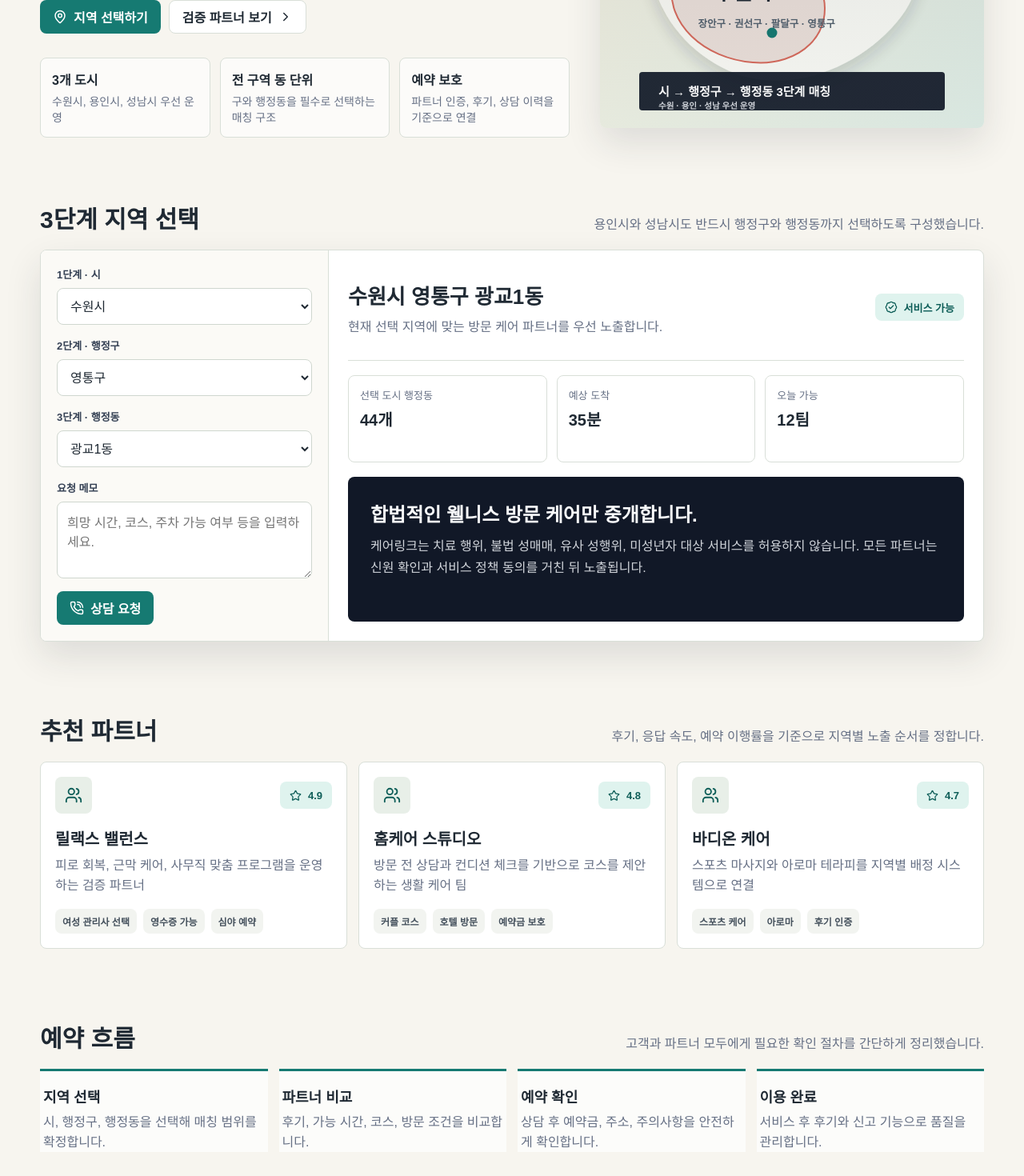
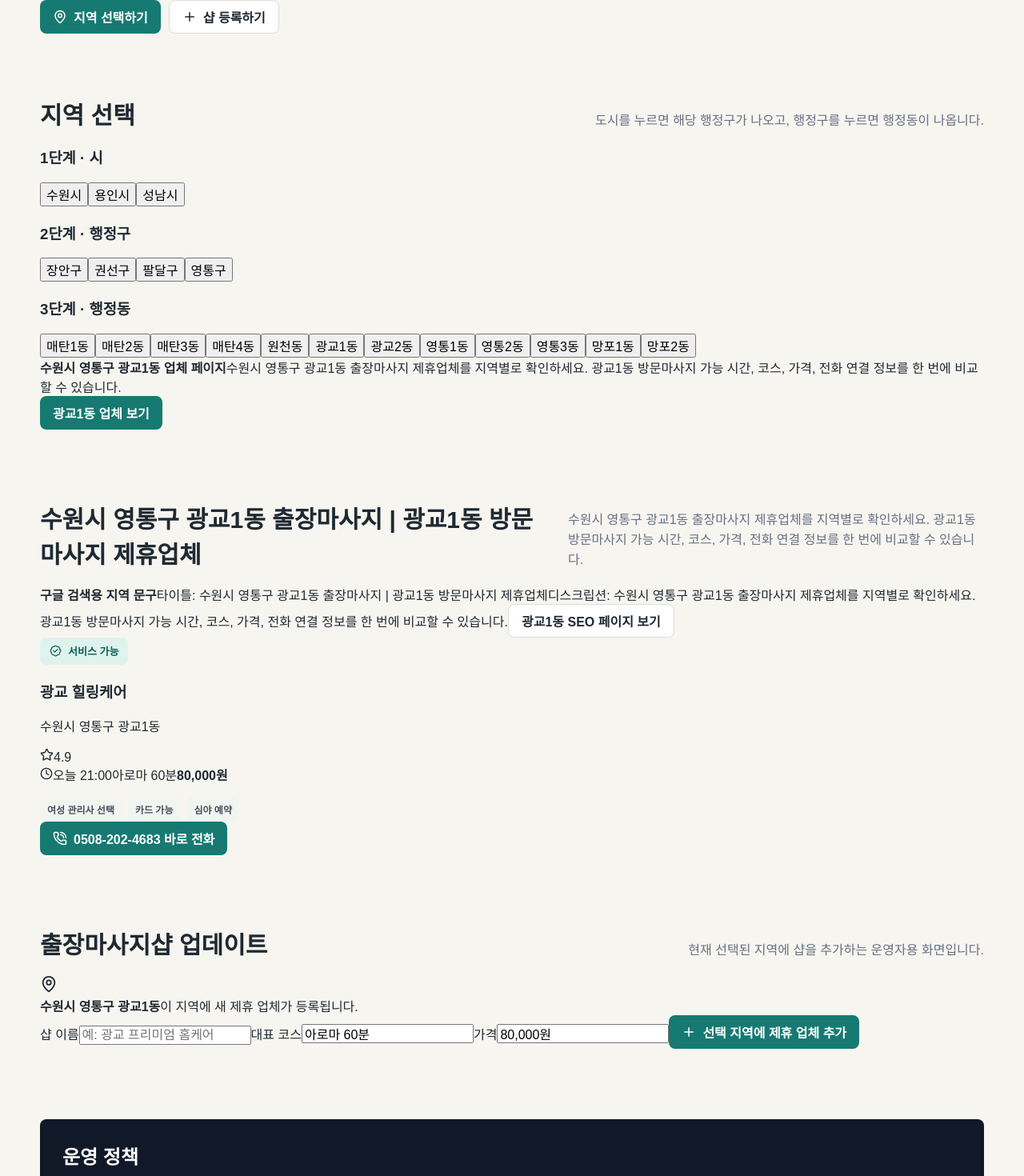
Before and after one commit to guhara1/massage, a Next.js app in the folder codex-https-vercel-com-1-2/: page / in a window 1280 px wide. Shown: the part 500-1970 px from the top of the page at 80% size. Built offline with nearby package versions, Linux system fonts and the light colour scheme.

Commit message:
Update regional affiliate marketplace page

```diff
--- a/codex-https-vercel-com-1-2/src/app/page.tsx
+++ b/codex-https-vercel-com-1-2/src/app/page.tsx
@@ -1,21 +1,12 @@
 "use client";
 
-import {
-  BadgeCheck,
-  CalendarClock,
-  ChevronRight,
-  ClipboardCheck,
-  MapPin,
-  PhoneCall,
-  Search,
-  ShieldCheck,
-  Sparkles,
-  Star,
-  Users,
-} from "lucide-react";
-import { useMemo, useState } from "react";
+import { BadgeCheck, Building2, Clock, MapPin, PhoneCall, Plus, Search, ShieldCheck, Sparkles, Star } from "lucide-react";
+import { useEffect, useMemo, useState } from "react";
 
 type RegionData = Record<string, Record<string, string[]>>;
+type Shop = { id: number; name: string; city: string; district: string; neighborhood: string; course: string; price: string; available: string; rating: string; tags: string[] };
+
+const phoneNumber = "0508-202-4683";
 
 const regions: RegionData = {
   수원시: {
@@ -36,284 +27,102 @@ const regions: RegionData = {
   },
 };
 
-const providers = [
-  {
-    name: "릴랙스 밸런스",
-    score: "4.9",
-    copy: "피로 회복, 근막 케어, 사무직 맞춤 프로그램을 운영하는 검증 파트너",
-    tags: ["여성 관리사 선택", "영수증 가능", "심야 예약"],
-  },
-  {
-    name: "홈케어 스튜디오",
-    score: "4.8",
-    copy: "방문 전 상담과 컨디션 체크를 기반으로 코스를 제안하는 생활 케어 팀",
-    tags: ["커플 코스", "호텔 방문", "예약금 보호"],
-  },
-  {
-    name: "바디온 케어",
-    score: "4.7",
-    copy: "스포츠 마사지와 아로마 테라피를 지역별 배정 시스템으로 연결",
-    tags: ["스포츠 케어", "아로마", "후기 인증"],
-  },
+const starterShops: Shop[] = [
+  { id: 1, name: "광교 힐링케어", city: "수원시", district: "영통구", neighborhood: "광교1동", course: "아로마 60분", price: "80,000원", available: "오늘 21:00", rating: "4.9", tags: ["여성 관리사 선택", "카드 가능", "심야 예약"] },
+  { id: 2, name: "인계 바디케어", city: "수원시", district: "팔달구", neighborhood: "인계동", course: "스포츠 90분", price: "110,000원", available: "오늘 22:30", rating: "4.8", tags: ["후기 인증", "호텔 방문", "주차 안내"] },
+  { id: 3, name: "동백 홈테라피", city: "용인시", district: "기흥구", neighborhood: "동백1동", course: "릴랙스 70분", price: "90,000원", available: "내일 00:30", rating: "4.7", tags: ["커플 코스", "예약금 보호", "전화 응답 빠름"] },
+  { id: 4, name: "분당 프리미엄 케어", city: "성남시", district: "분당구", neighborhood: "정자동", course: "아로마 90분", price: "120,000원", available: "오늘 23:00", rating: "4.9", tags: ["프리미엄", "후기 인증", "영수증 가능"] },
 ];
 
 export default function Home() {
   const [city, setCity] = useState("수원시");
+  const [district, setDistrict] = useState("영통구");
+  const [neighborhood, setNeighborhood] = useState("광교1동");
+  const [shops, setShops] = useState<Shop[]>(starterShops);
+  const [shopName, setShopName] = useState("");
+  const [shopCourse, setShopCourse] = useState("아로마 60분");
+  const [shopPrice, setShopPrice] = useState("80,000원");
+
   const districts = useMemo(() => Object.keys(regions[city]), [city]);
-  const [district, setDistrict] = useState("영통구");
-  const neighborhoods = regions[city][district] ?? regions[city][districts[0]];
-  const [neighborhood, setNeighborhood] = useState("광교1동");
+  const neighborhoods = regions[city][district] ?? [];
+  const visibleShops = shops.filter((shop) => shop.city === city && shop.district === district && shop.neighborhood === neighborhood);
+  const affiliateShops = visibleShops.length ? visibleShops : createLocalAffiliates(city, district, neighborhood);
+  const seoTitle = `${city} ${district} ${neighborhood} 출장마사지 | ${neighborhood} 방문마사지 제휴업체`;
+  const seoDescription = `${city} ${district} ${neighborhood} 출장마사지 제휴업체를 지역별로 확인하세요. ${neighborhood} 방문마사지 가능 시간, 코스, 가격, 전화 연결 정보를 한 번에 비교할 수 있습니다.`;
+  const areaPagePath = `/area/${city}/${district}/${neighborhood}`;
 
-  const totalNeighborhoods = useMemo(
-    () =>
-      Object.values(regions[city]).reduce(
-        (total, items) => total + items.length,
-        0,
-      ),
-    [city],
-  );
+  useEffect(() => {
+    document.title = seoTitle;
+    document.querySelector('meta[name="description"]')?.setAttribute("content", seoDescription);
+  }, [seoTitle, seoDescription]);
 
-  function handleCity(nextCity: string) {
-    const nextDistrict = Object.keys(regions[nextCity])[0];
+  function selectCity(nextCity: string) {
+    const firstDistrict = Object.keys(regions[nextCity])[0];
     setCity(nextCity);
-    setDistrict(nextDistrict);
-    setNeighborhood(regions[nextCity][nextDistrict][0]);
+    setDistrict(firstDistrict);
+    setNeighborhood(regions[nextCity][firstDistrict][0]);
   }
 
-  function handleDistrict(nextDistrict: string) {
+  function selectDistrict(nextDistrict: string) {
     setDistrict(nextDistrict);
     setNeighborhood(regions[city][nextDistrict][0]);
+  }
+
+  function addShop() {
+    if (!shopName.trim()) return;
+    setShops((current) => [{ id: Date.now(), name: shopName.trim(), city, district, neighborhood, course: shopCourse, price: shopPrice, available: "오늘 전화 예약 가능", rating: "신규", tags: ["신규 등록", "관리자 확인 필요", "지역 노출"] }, ...current]);
+    setShopName("");
   }
 
   return (
     <main className="page">
       <header className="topbar">
         <div className="topbar-inner">
-          <a className="brand" href="#top" aria-label="케어링크 홈">
-            <span className="brand-mark">
-              <Sparkles size={18} aria-hidden="true" />
-            </span>
-            케어링크
-          </a>
-          <nav className="nav" aria-label="주요 메뉴">
-            <a href="#area">지역 선택</a>
-            <a href="#providers">파트너</a>
-            <a href="#process">예약 흐름</a>
-            <a className="nav-cta" href="#area">
-              <Search size={16} aria-hidden="true" />
-              매칭 시작
-            </a>
-          </nav>
+          <a className="brand" href="#top" aria-label="케어링크 홈"><span className="brand-mark"><Sparkles size={18} /></span>케어링크</a>
+          <nav className="nav"><a href="#area">지역 찾기</a><a href="#shops">샵 목록</a><a href="#admin">샵 등록</a><a className="nav-cta" href="#area"><Search size={16} />매칭 시작</a></nav>
         </div>
       </header>
 
-      <section className="hero" id="top">
+      <section className="hero platform-hero" id="top">
         <div>
-          <p className="eyebrow">수원 · 용인 · 성남 3단계 지역 매칭</p>
-          <h1>동네까지 정확하게 연결하는 출장마사지 중개 플랫폼</h1>
-          <p className="hero-copy">
-            시, 행정구, 행정동을 선택하면 가능한 방문 케어 파트너와 예상 도착
-            시간, 예약 가능 코스를 한 화면에서 확인할 수 있습니다.
-          </p>
-          <div className="hero-actions">
-            <a className="primary-button" href="#area">
-              <MapPin size={18} aria-hidden="true" />
-              지역 선택하기
-            </a>
-            <a className="secondary-button" href="#providers">
-              검증 파트너 보기
-              <ChevronRight size={18} aria-hidden="true" />
-            </a>
-          </div>
-          <div className="trust-row" aria-label="서비스 핵심 지표">
-            <div className="trust-item">
-              <strong>3개 도시</strong>
-              <span>수원시, 용인시, 성남시 우선 운영</span>
-            </div>
-            <div className="trust-item">
-              <strong>전 구역 동 단위</strong>
-              <span>구와 행정동을 필수로 선택하는 매칭 구조</span>
-            </div>
-            <div className="trust-item">
-              <strong>예약 보호</strong>
-              <span>파트너 인증, 후기, 상담 이력을 기준으로 연결</span>
-            </div>
-          </div>
+          <p className="eyebrow">수원 · 용인 · 성남 출장마사지 지역 중개</p>
+          <h1>지역을 누르면 구와 동, 가능한 샵이 바로 나옵니다</h1>
+          <p className="hero-copy">고객은 원하는 도시와 동네를 빠르게 고르고, 운영자는 출장마사지샵을 지역별로 등록해 노출할 수 있는 구조입니다.</p>
+          <div className="hero-actions"><a className="primary-button" href="#area"><MapPin size={18} />지역 선택하기</a><a className="secondary-button" href="#admin"><Plus size={18} />샵 등록하기</a></div>
         </div>
-        <div className="hero-visual" aria-label="경기 남부 서비스 지역 지도" />
+        <div className="quick-panel"><span className="panel-label">빠른 도시 선택</span><div className="city-buttons">{Object.keys(regions).map((item) => <button className={item === city ? "city-button active" : "city-button"} key={item} onClick={() => selectCity(item)} type="button"><Building2 size={19} />{item}</button>)}</div><div className="quick-result"><strong>{city}</strong><span>{district} · {neighborhood}</span><small>{affiliateShops.length}개 제휴 업체 노출 중</small></div></div>
       </section>
 
       <section className="section" id="area">
-        <div className="section-heading">
-          <h2>3단계 지역 선택</h2>
-          <p>
-            용인시와 성남시도 반드시 행정구와 행정동까지 선택하도록 구성했습니다.
-          </p>
+        <div className="section-heading"><h2>지역 선택</h2><p>도시를 누르면 해당 행정구가 나오고, 행정구를 누르면 행정동이 나옵니다.</p></div>
+        <div className="region-board">
+          <div className="region-column"><h3>1단계 · 시</h3>{Object.keys(regions).map((item) => <button className={item === city ? "region-button active" : "region-button"} key={item} onClick={() => selectCity(item)} type="button">{item}</button>)}</div>
+          <div className="region-column"><h3>2단계 · 행정구</h3>{districts.map((item) => <button className={item === district ? "region-button active" : "region-button"} key={item} onClick={() => selectDistrict(item)} type="button">{item}</button>)}</div>
+          <div className="region-column wide"><h3>3단계 · 행정동</h3><div className="dong-grid">{neighborhoods.map((item) => <button className={item === neighborhood ? "dong-button active" : "dong-button"} key={item} onClick={() => setNeighborhood(item)} type="button">{item}</button>)}</div></div>
         </div>
-
-        <div className="selector-shell">
-          <form className="selector-panel">
-            <div className="field">
-              <label htmlFor="city">1단계 · 시</label>
-              <select
-                id="city"
-                value={city}
-                onChange={(event) => handleCity(event.target.value)}
-              >
-                {Object.keys(regions).map((item) => (
-                  <option key={item}>{item}</option>
-                ))}
-              </select>
-            </div>
-            <div className="field">
-              <label htmlFor="district">2단계 · 행정구</label>
-              <select
-                id="district"
-                value={district}
-                onChange={(event) => handleDistrict(event.target.value)}
-              >
-                {districts.map((item) => (
-                  <option key={item}>{item}</option>
-                ))}
-              </select>
-            </div>
-            <div className="field">
-              <label htmlFor="neighborhood">3단계 · 행정동</label>
-              <select
-                id="neighborhood"
-                value={neighborhood}
-                onChange={(event) => setNeighborhood(event.target.value)}
-              >
-                {neighborhoods.map((item) => (
-                  <option key={item}>{item}</option>
-                ))}
-              </select>
-            </div>
-            <div className="field">
-              <label htmlFor="request">요청 메모</label>
-              <textarea
-                id="request"
-                placeholder="희망 시간, 코스, 주차 가능 여부 등을 입력하세요."
-              />
-            </div>
-            <button className="primary-button" type="button">
-              <PhoneCall size={18} aria-hidden="true" />
-              상담 요청
-            </button>
-          </form>
-
-          <div className="summary-panel">
-            <div className="selected-area">
-              <div>
-                <h3>
-                  {city} {district} {neighborhood}
-                </h3>
-                <p>현재 선택 지역에 맞는 방문 케어 파트너를 우선 노출합니다.</p>
-              </div>
-              <span className="status-pill">
-                <BadgeCheck size={16} aria-hidden="true" />
-                서비스 가능
-              </span>
-            </div>
-
-            <div className="detail-grid">
-              <div className="metric">
-                <span>선택 도시 행정동</span>
-                <strong>{totalNeighborhoods}개</strong>
-              </div>
-              <div className="metric">
-                <span>예상 도착</span>
-                <strong>35분</strong>
-              </div>
-              <div className="metric">
-                <span>오늘 가능</span>
-                <strong>12팀</strong>
-              </div>
-            </div>
-
-            <div className="notice">
-              <h2>합법적인 웰니스 방문 케어만 중개합니다.</h2>
-              <p>
-                케어링크는 치료 행위, 불법 성매매, 유사 성행위, 미성년자 대상
-                서비스를 허용하지 않습니다. 모든 파트너는 신원 확인과 서비스
-                정책 동의를 거친 뒤 노출됩니다.
-              </p>
-            </div>
-          </div>
-        </div>
+        <div className="area-action-panel"><div><strong>{city} {district} {neighborhood} 업체 페이지</strong><span>{seoDescription}</span></div><a className="primary-button" href={areaPagePath}>{neighborhood} 업체 보기</a></div>
       </section>
 
-      <section className="section" id="providers">
-        <div className="section-heading">
-          <h2>추천 파트너</h2>
-          <p>후기, 응답 속도, 예약 이행률을 기준으로 지역별 노출 순서를 정합니다.</p>
-        </div>
-        <div className="provider-grid">
-          {providers.map((provider) => (
-            <article className="provider-card" key={provider.name}>
-              <div className="provider-top">
-                <span className="provider-avatar">
-                  <Users size={22} aria-hidden="true" />
-                </span>
-                <span className="status-pill">
-                  <Star size={15} aria-hidden="true" />
-                  {provider.score}
-                </span>
-              </div>
-              <h3>{provider.name}</h3>
-              <p>{provider.copy}</p>
-              <div className="tag-row">
-                {provider.tags.map((tag) => (
-                  <span className="tag" key={tag}>
-                    {tag}
-                  </span>
-                ))}
-              </div>
-            </article>
-          ))}
-        </div>
+      <section className="section" id="shops">
+        <div className="section-heading"><h2>{seoTitle}</h2><p>{seoDescription}</p></div>
+        <div className="seo-panel"><strong>구글 검색용 지역 문구</strong><span>타이틀: {seoTitle}</span><span>디스크립션: {seoDescription}</span><a className="secondary-button seo-link" href={areaPagePath}>{neighborhood} SEO 페이지 보기</a></div>
+        <div className="shop-list">{affiliateShops.map((shop) => <article className="shop-card" key={shop.id}><div className="shop-main"><div><span className="status-pill"><BadgeCheck size={15} />서비스 가능</span><h3>{shop.name}</h3><p>{shop.city} {shop.district} {shop.neighborhood}</p></div><div className="rating"><Star size={17} />{shop.rating}</div></div><div className="shop-meta"><span><Clock size={16} />{shop.available}</span><span>{shop.course}</span><strong>{shop.price}</strong></div><div className="tag-row">{shop.tags.map((tag) => <span className="tag" key={tag}>{tag}</span>)}</div><a className="primary-button" href={`tel:${phoneNumber.replaceAll("-", "")}`}><PhoneCall size={18} />{phoneNumber} 바로 전화</a></article>)}</div>
       </section>
 
-      <section className="section" id="process">
-        <div className="section-heading">
-          <h2>예약 흐름</h2>
-          <p>고객과 파트너 모두에게 필요한 확인 절차를 간단하게 정리했습니다.</p>
-        </div>
-        <div className="steps">
-          <div className="step">
-            <strong>지역 선택</strong>
-            <p>시, 행정구, 행정동을 선택해 매칭 범위를 확정합니다.</p>
-          </div>
-          <div className="step">
-            <strong>파트너 비교</strong>
-            <p>후기, 가능 시간, 코스, 방문 조건을 비교합니다.</p>
-          </div>
-          <div className="step">
-            <strong>예약 확인</strong>
-            <p>상담 후 예약금, 주소, 주의사항을 안전하게 확인합니다.</p>
-          </div>
-          <div className="step">
-            <strong>이용 완료</strong>
-            <p>서비스 후 후기와 신고 기능으로 품질을 관리합니다.</p>
-          </div>
-        </div>
+      <section className="section" id="admin">
+        <div className="section-heading"><h2>출장마사지샵 업데이트</h2><p>현재 선택된 지역에 샵을 추가하는 운영자용 화면입니다.</p></div>
+        <div className="admin-panel"><div className="admin-current"><MapPin size={22} /><div><strong>{city} {district} {neighborhood}</strong><span>이 지역에 새 제휴 업체가 등록됩니다.</span></div></div><div className="admin-form"><label>샵 이름<input value={shopName} onChange={(event) => setShopName(event.target.value)} placeholder="예: 광교 프리미엄 홈케어" /></label><label>대표 코스<input value={shopCourse} onChange={(event) => setShopCourse(event.target.value)} /></label><label>가격<input value={shopPrice} onChange={(event) => setShopPrice(event.target.value)} /></label><button className="primary-button" onClick={addShop} type="button"><Plus size={18} />선택 지역에 제휴 업체 추가</button></div></div>
       </section>
 
-      <section className="section">
-        <div className="notice">
-          <h2>운영자 관리 기능 확장 예정</h2>
-          <p>
-            다음 단계에서는 업체 입점 신청, 지역별 수수료, 예약 상태 관리,
-            관리자 승인 화면, 문자 알림, 결제 연동까지 붙일 수 있습니다.
-          </p>
-        </div>
-      </section>
-
-      <footer className="footer">
-        <ClipboardCheck size={16} aria-hidden="true" /> 케어링크는 안전하고
-        투명한 출장 웰니스 중개를 지향합니다. <ShieldCheck size={16} aria-hidden="true" />
-        <CalendarClock size={16} aria-hidden="true" />
-      </footer>
+      <section className="section"><div className="notice"><h2>운영 정책</h2><p>케어링크는 합법적인 웰니스 방문 케어 중개를 기준으로 합니다. 불법 성매매, 유사 성행위, 미성년자 대상 서비스는 등록과 노출이 불가합니다.</p></div></section>
+      <footer className="footer"><ShieldCheck size={16} /> 지역 선택형 출장마사지 중개 플랫폼</footer>
     </main>
   );
 }
+
+function createLocalAffiliates(city: string, district: string, neighborhood: string): Shop[] {
+  return [
+    { id: `${city}-${district}-${neighborhood}-1`.length, name: `${neighborhood} 프리미엄 출장마사지`, city, district, neighborhood, course: "아로마 60분", price: "80,000원", available: "오늘 바로 가능", rating: "4.8", tags: ["지역 제휴", "전화 예약", "방문 가능"] },
+    { id: `${city}-${district}-${neighborhood}-2`.length + 1000, name: `${district} 홈케어 마사지`, city, district, neighborhood, course: "스포츠 90분", price: "110,000원", available: "심야 가능", rating: "4.7", tags: ["후기 확인", "코스 안내", "예약 연결"] },
+  ];
+}
```
